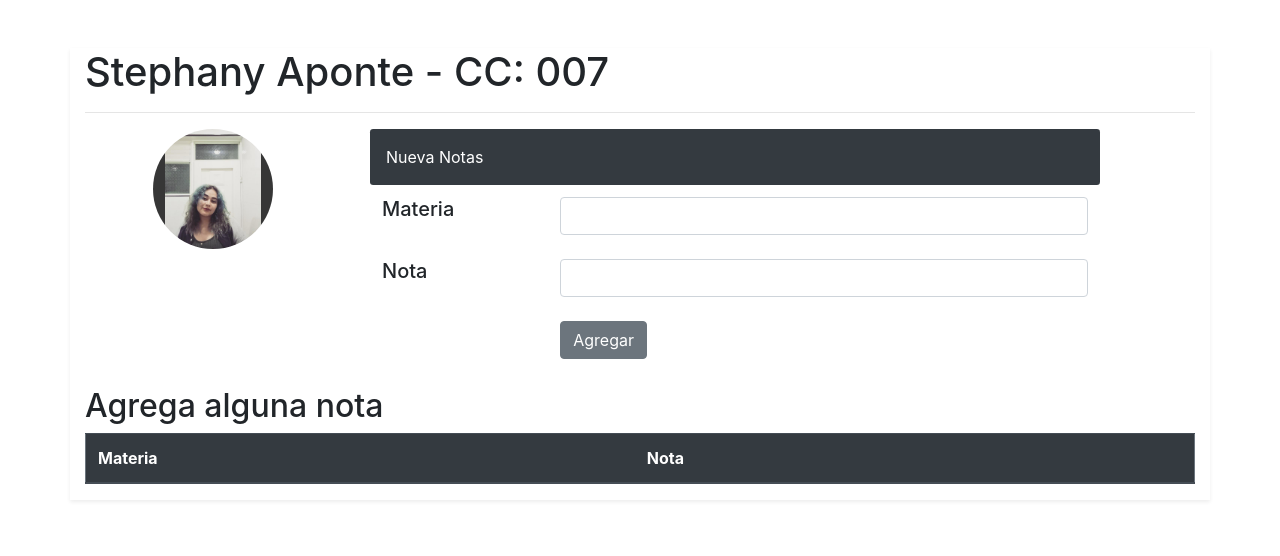
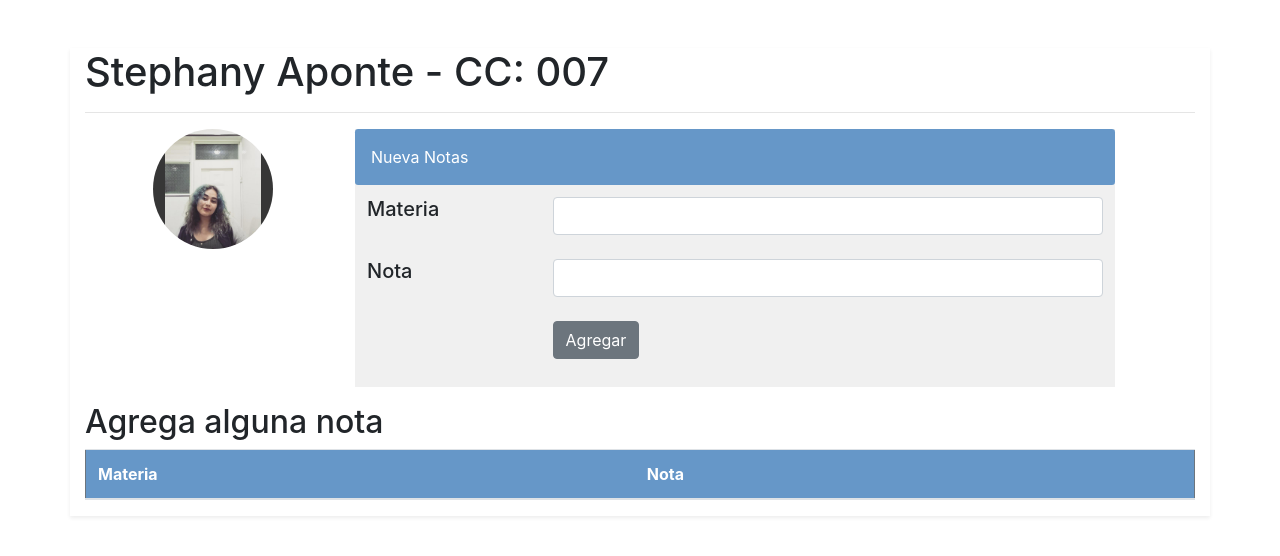
Before and after one commit to JoanVasquez/calification-average-tiphany, a plain HTML site: page index.html in a window 1280 px wide. Drawn offline with nearby package versions, Linux system fonts and the light colour scheme.

Commit message:
working final steps

```diff
--- a/assets/css/style.css
+++ b/assets/css/style.css
@@ -3,3 +3,11 @@
   width: 120px;
   height: 120px;
 }
+
+.form {
+  background-color: #f0f0f0;
+}
+
+.bg-header {
+  background-color: #6697c8;
+}
--- a/assets/js/app.js
+++ b/assets/js/app.js
@@ -97,7 +97,7 @@
     });
 
     result += `<tr>
-                  <td class="bg-dark text-white">Promedio</td>
+                  <td class="bg-header text-white">Promedio</td>
                   <td class=${generateCalificationColor(promedio / total)}>${
       promedio / total
     }</td>
--- a/index.html
+++ b/index.html
@@ -28,8 +28,8 @@
             alt=""
           />
         </div>
-        <div class="col-sm-12 col-md-8">
-          <div class="bg-dark text-white p-3 rounded-sm">Nueva Notas</div>
+        <div class="col-sm-12 col-md-8 form p-0">
+          <div class="bg-header text-white p-3 rounded-sm">Nueva Notas</div>
           <table class="table table-borderless">
             <tbody>
               <form id="calification=form">
@@ -63,11 +63,11 @@
           </table>
         </div>
       </div>
-      <div class="row">
+      <div class="row mt-3">
         <div class="col-12">
           <h2>Agrega alguna nota</h2>
           <table class="table border-secondary border">
-            <thead class="thead-dark">
+            <thead class="text-white bg-header">
               <tr>
                 <th scope="col">Materia</th>
                 <th scope="col">Nota</th>
```
